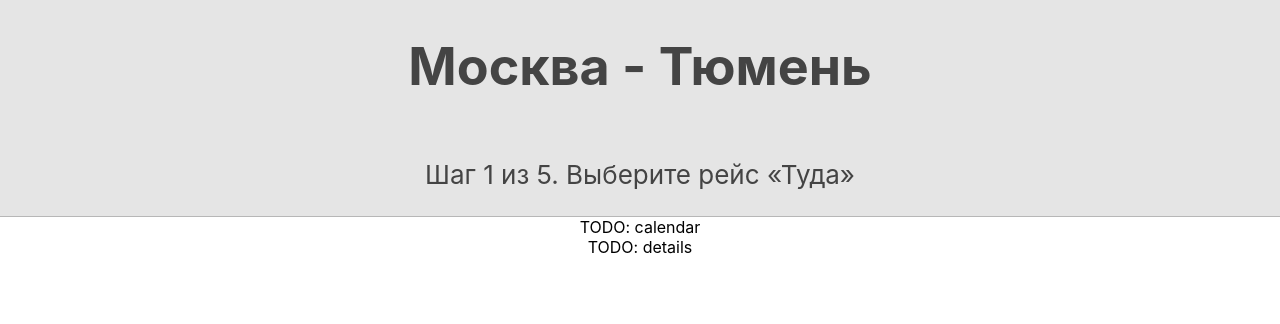
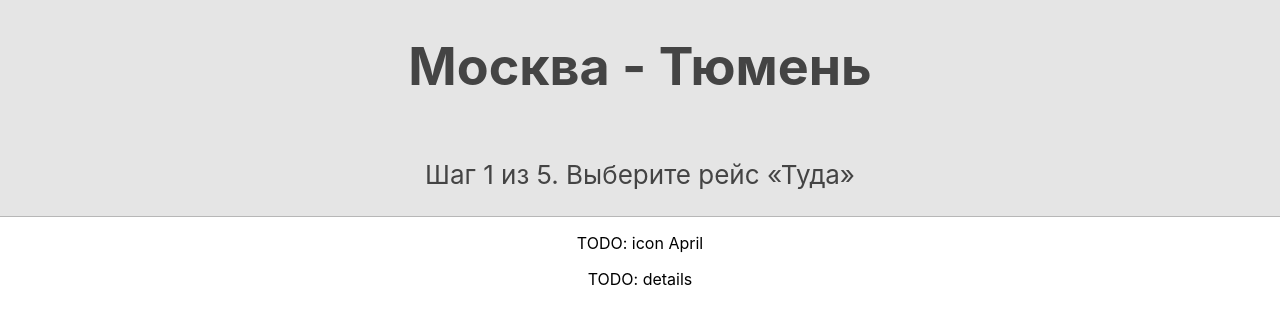
Before and after one commit to VadimCpp/flights, a React (Create React App) app: page / in a window 1280 px wide. Shown: the top 324 px of the page. Built offline with nearby package versions, Linux system fonts and the light colour scheme.

Commit message:
Display a month

```diff
--- a/src/Calendar.js
+++ b/src/Calendar.js
@@ -1,10 +1,17 @@
 import React, { Component } from 'react';
 
 class Calendar extends Component {
+  constructor(props) {
+    super(props);
+    this.state = {month: 'April'};
+  }
+
   render() {
     return (
       <div className="calendar">
-        TODO: calendar
+        <p class="month">
+        	TODO: icon {this.state.month}
+        </p>
       </div>
     )
   }
```
